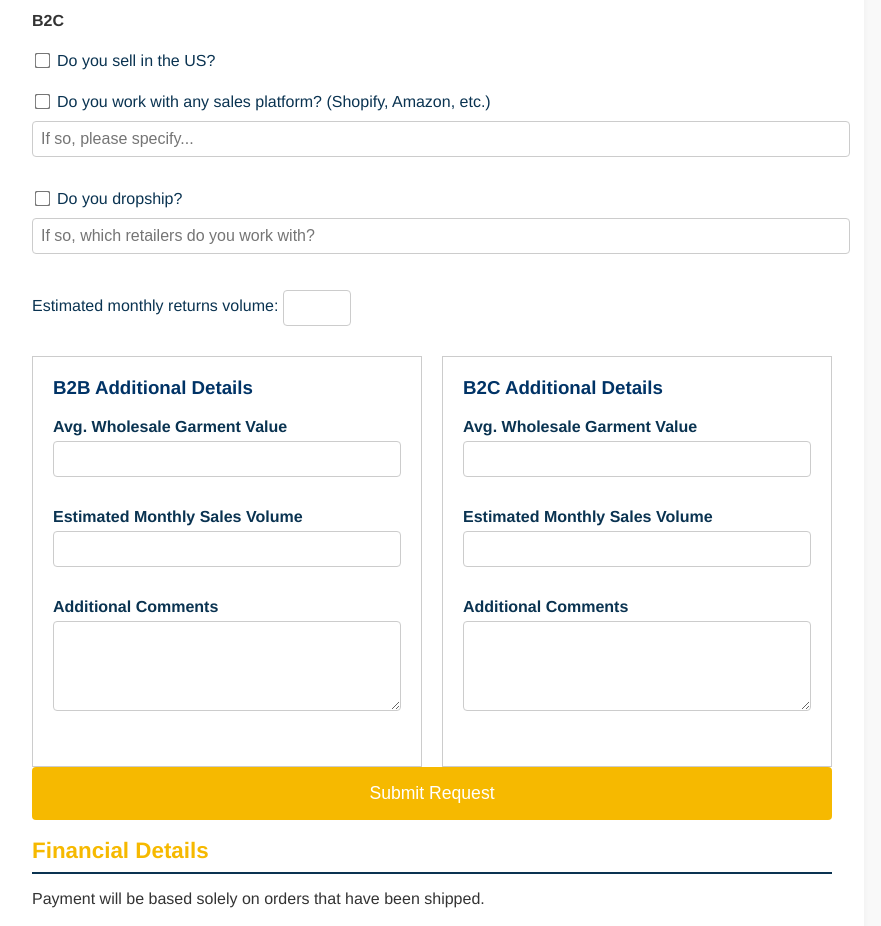
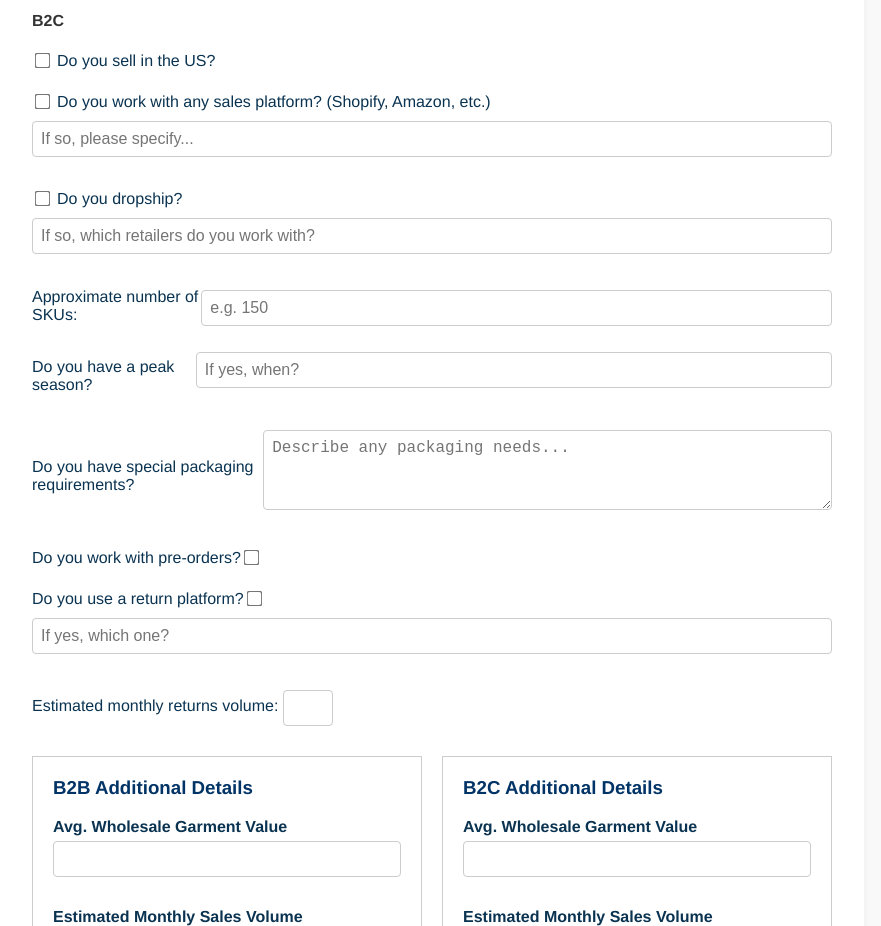
Before and after one commit to julia-boop/services5411, a plain HTML site: page index.html in a window 1280 px wide. Shown: the part 2840-3766 px from the top of the page, without its empty margins (208-1089 px from the left). Drawn offline with nearby package versions, Linux system fonts and the light colour scheme.

Commit message:
fix shopify

```diff
--- a/index.html
+++ b/index.html
@@ -112,6 +112,36 @@
   font-size: 1rem;
 }
 
+.services-list li {
+  margin-bottom: 16px;
+  display: flex;
+  flex-direction: column;
+}
+
+.services-list li > label {
+  font-weight: normal;
+  color: #0a3351;
+  margin-bottom: 6px;
+}
+
+.services-list input[type="text"],
+.services-list input[type="number"],
+.services-list textarea {
+  width: 100%;
+  padding: 8px;
+  border: 1px solid #ccc;
+  border-radius: 4px;
+  font-size: 1rem;
+  margin-top: 4px;
+  box-sizing: border-box;
+}
+
+.services-list input[type="checkbox"] {
+  transform: scale(1.2);
+  margin-right: 8px;
+}
+
+
   </style>
 </head>
 <body>
@@ -213,10 +243,10 @@
               <li><label><input type="checkbox" name="services" value="Sell in the US" /> Do you sell in the US?</label></li>
               <li>
                 <label>
-                  <input type="checkbox" name="services" value="Sales platforms B2C" />
+                  <input type="checkbox" name="sales-platform-b2c" value="Sales platforms B2C" />
                   Do you work with any sales platform? (Shopify, Amazon, etc.)
                 </label>
-                <input type="text" name="platforms" placeholder="If so, please specify..." />
+                <input type="text" name="which-sales-platform-b2c" placeholder="If so, please specify..." />
               </li>
 
               <li>
@@ -226,6 +256,42 @@
                 </label>
                 <input type="text" name="dropship-retailers" placeholder="If so, which retailers do you work with?" />
               </li>
+              <li>
+                <label>
+                  Approximate number of SKUs:
+                  <input type="number" name="approx-sku" placeholder="e.g. 150" />
+                </label>
+              </li>
+
+              <li>
+                <label>
+                  Do you have a peak season?
+                  <input type="text" name="peak-season" placeholder="If yes, when?" />
+                </label>
+              </li>
+
+              <li>
+                <label>
+                  Do you have special packaging requirements?
+                  <textarea name="packaging-requirements" placeholder="Describe any packaging needs..."></textarea>
+                </label>
+              </li>
+
+              <li>
+                <label>
+                  Do you work with pre-orders?
+                  <input type="checkbox" name="preorders" />
+                </label>
+              </li>
+
+              <li>
+                <label>
+                  Do you use a return platform?
+                  <input type="checkbox" name="returns-platform" />
+                </label>
+                <input type="text" name="which-return-platform" placeholder="If yes, which one?" />
+              </li>
+
               <li><label>Estimated monthly returns volume: <input type="number" name="services" style="margin-left: 5px; width: 50px;"/> </label></li>
           </ul>
       </div>
@@ -341,8 +407,21 @@
           b2c_wholesale_val: form['b2c-wholesale-value'].value,
           b2c_sales_vol: form['b2c-sales-volume'].value,
           b2c_comments: form['b2c-comments'].value,
+
+          // NEW B2C fields
+          b2c_sku_qty: form['approx-sku'].value,
+          b2c_peak_season: form['peak-season'].value,
+          b2c_packaging: form['packaging-requirements'].value,
+          b2c_preorders: form['preorders'].checked ? 'Si' : 'No',
+          b2c_returns_platform: form['returns-platform'].checked ? 'Si' : 'No',
+          b2c_which_returns_platform: form['which-return-platform'].value,
+          b2c_sales_platform: form['sales-platform-b2c'].checked ? 'Si' : 'No',
+          b2c_which_sales_platform: form['which-sales-platform-b2c'].value,
+
+
           services: servicesHTML
-      };
+        };
+
 
 
         // Send email using EmailJS
```
